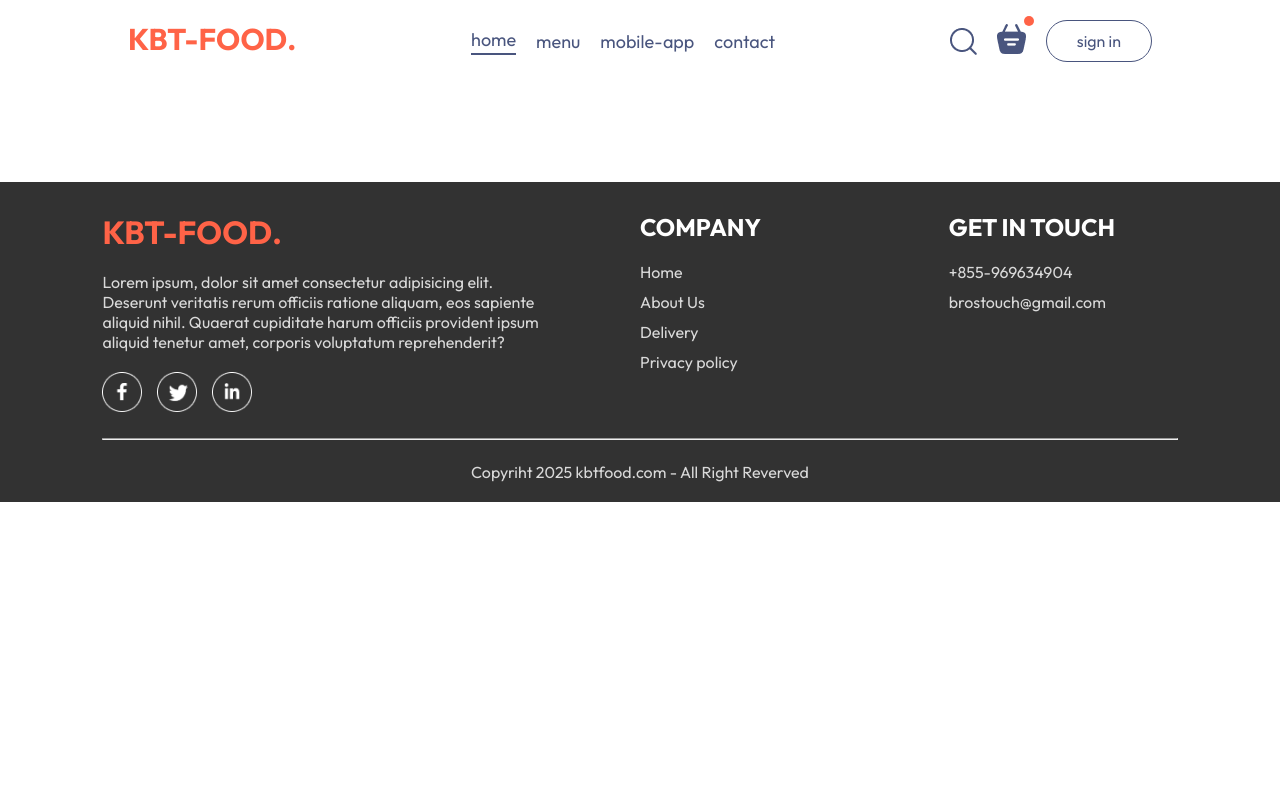
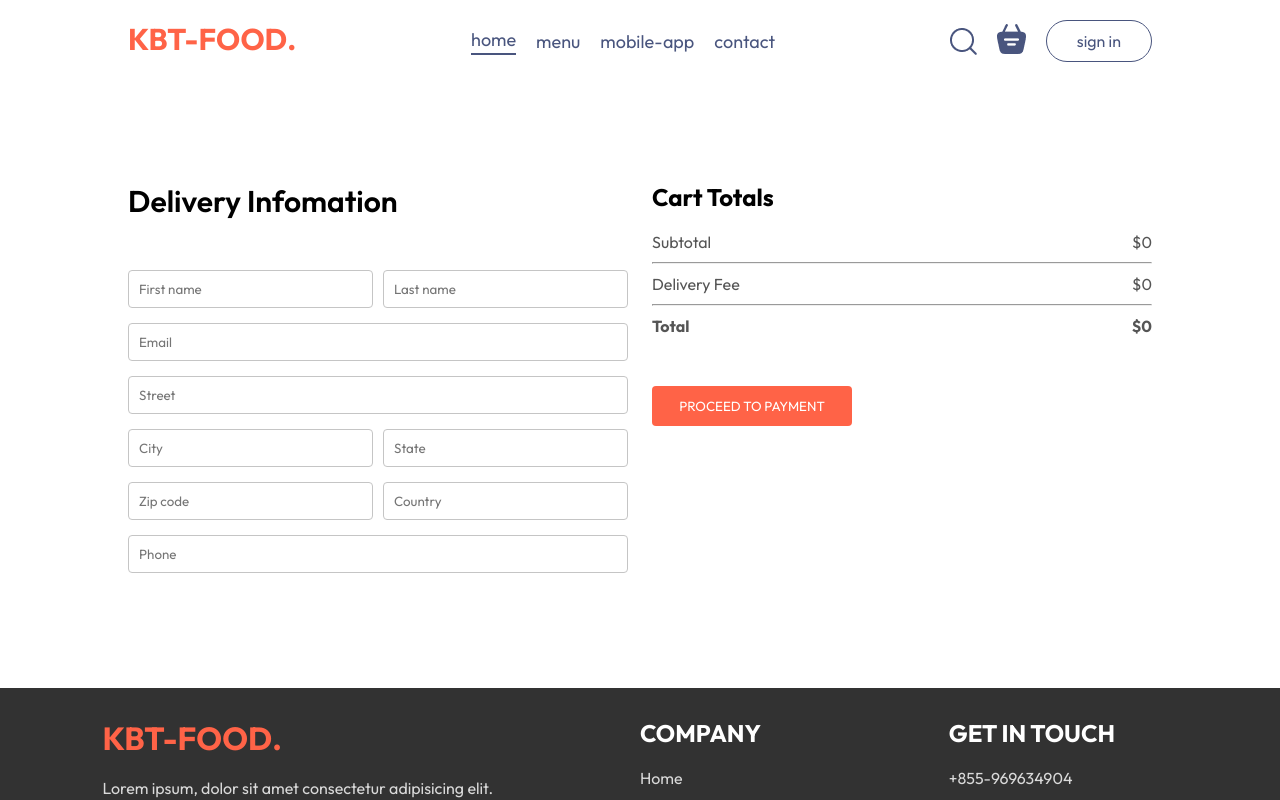
Before and after one commit to BrostouchKOK/food-del, a React (Vite) app in the folder frontend/: page /order in a window 1280 px wide. Shown: the top 800 px of the page. Built offline with nearby package versions, Linux system fonts and the light colour scheme; a web font is replaced by a local one.

Commit message:
create place order page

```diff
--- a/frontend/src/components/navbar/Navbar.jsx
+++ b/frontend/src/components/navbar/Navbar.jsx
@@ -1,9 +1,11 @@
-import React, { useState } from "react";
+import React, { useContext, useState } from "react";
 import "./Navbar.css";
 import { assets } from "../../assets/frontend_assets/assets";
 import { Link } from "react-router-dom";
+import { StoreContext } from "../../context/StoreContext";
 const Navbar = ({ setShowLogin }) => {
   const [menu, setMenu] = useState("home");
+  const {getTotalCartAmount} = useContext(StoreContext);
 
   return (
     <div className="navbar">
@@ -42,7 +44,7 @@
         <img src={assets.search_icon} alt="" />
         <div className="navbar-search-icon">
           <Link to={"/cart"}><img src={assets.basket_icon} alt="" /></Link>
-          <div className="dot"></div>
+          <div className={getTotalCartAmount()===0?"":"dot"}></div>
         </div>
         <button onClick={() => setShowLogin(true)}>sign in</button>
       </div>
--- a/frontend/src/context/StoreContext.jsx
+++ b/frontend/src/context/StoreContext.jsx
@@ -25,12 +25,24 @@
       [itemId]: prev[itemId] - 1,
     }));
   };
+  const getTotalCartAmount = () => {
+    let totalAmount = 0;
+    for (const item in cartItem) {
+      if (cartItem[item] > 0) {
+        let itemInfo = food_list.find((product) => product._id === item);
+        totalAmount += itemInfo.price * cartItem[item];
+      }
+    }
+    return totalAmount;
+  };
+
   const contextValue = {
     food_list,
     cartItem,
     setCartItem,
     addToCart,
     removeFromCart,
+    getTotalCartAmount,
   };
   return (
     <StoreContext.Provider value={contextValue}>
--- a/frontend/src/pages/cart/Cart.jsx
+++ b/frontend/src/pages/cart/Cart.jsx
@@ -1,9 +1,10 @@
 import React, { useContext } from "react";
 import "./Cart.css";
 import { StoreContext } from "../../context/StoreContext";
+import { useNavigate } from "react-router-dom";
 const Cart = () => {
-  const { cartItem, food_list, removeFromCart } = useContext(StoreContext);
-
+  const { cartItem, food_list, removeFromCart, getTotalCartAmount } =useContext(StoreContext);
+  const navigate = useNavigate();
   return (
     <div className="cart">
       <div className="cart-item">
@@ -43,20 +44,20 @@
           <div>
             <div className="cart-total-details">
               <p>Subtotal</p>
-                <p>{0}</p>
+              <p>${getTotalCartAmount()}</p>
             </div>
             <hr />
             <div className="cart-total-details">
               <p>Delivery Fee</p>
-                <p>{2}</p>
+              <p>${getTotalCartAmount()===0?0:2}</p>
             </div>
             <hr />
             <div className="cart-total-details">
               <b>Total</b>
-                <b>{0}</b>
+              <b>${getTotalCartAmount()===0?0:getTotalCartAmount() + 2}</b>
             </div>
           </div>
-            <button>PROCEED TO CHECKOUT</button>
+          <button onClick={()=>navigate("/order")}>PROCEED TO CHECKOUT</button>
         </div>
         <div className="cart-promocode">
           <div>
--- a/frontend/src/pages/place-order/PlaceOrder.css
+++ b/frontend/src/pages/place-order/PlaceOrder.css
@@ -0,0 +1,35 @@
+.place-order{
+    display: flex;
+    align-items: start;
+    justify-content: space-between;
+    gap: 20px;
+    margin-top: 100px;
+}
+.place-order-left{
+    width: 100%;
+    max-width: max(30%,500px);
+}
+.place-order-left .title{
+    font-size: 30px;
+    font-weight: 600;
+    margin-bottom: 50px;
+}
+.place-order-left input{
+    width: 100%;
+    padding: 10px;
+    border: 1px solid #c5c5c5;
+    border-radius: 4px;
+    margin-bottom: 15px;
+    outline-color: tomato;
+}
+.place-order-left .multi-fields{
+    display: flex;
+    gap: 10px;
+}
+.place-order-right{
+    width: 100%;
+    max-width: max(40%,500px);
+}
+.place-order .cart-total button{
+    margin-top: 30px;
+}
--- a/frontend/src/pages/place-order/PlaceOrder.jsx
+++ b/frontend/src/pages/place-order/PlaceOrder.jsx
@@ -1,11 +1,55 @@
-import React from 'react'
+import React, { useContext } from "react";
 import "./PlaceOrder.css";
+import { StoreContext } from "../../context/StoreContext";
 const PlaceOrder = () => {
+  const { getTotalCartAmount } = useContext(StoreContext);
   return (
-    <div>
+    <form className="place-order">
+      <div className="place-order-left">
+        <p className="title">Delivery Infomation</p>
+        <div className="multi-fields">
+          <input type="text" placeholder="First name" />
+          <input type="text" placeholder="Last name" />
+        </div>
+        <input type="email" placeholder="Email" />
+        <input type="text" placeholder="Street" />
+        <div className="multi-fields">
+          <input type="text" placeholder="City" />
+          <input type="text" placeholder="State" />
+        </div>
+        <div className="multi-fields">
+          <input type="text" placeholder="Zip code" />
+          <input type="text" placeholder="Country" />
+        </div>
+        <input type="text" placeholder="Phone" />
+      </div>
 
-    </div>
-  )
-}
+      <div className="place-order-right">
+        <div className="cart-total">
+          <h2>Cart Totals</h2>
+          <div>
+            <div className="cart-total-details">
+              <p>Subtotal</p>
+              <p>${getTotalCartAmount()}</p>
+            </div>
+            <hr />
+            <div className="cart-total-details">
+              <p>Delivery Fee</p>
+              <p>${getTotalCartAmount() === 0 ? 0 : 2}</p>
+            </div>
+            <hr />
+            <div className="cart-total-details">
+              <b>Total</b>
+              <b>
+                ${getTotalCartAmount() === 0 ? 0 : getTotalCartAmount() + 2}
+              </b>
+            </div>
+          </div>
+          <button>PROCEED TO PAYMENT</button>
+        </div>
+      </div>
+    </form>
+  );
+};
 
-export default PlaceOrder
+export default PlaceOrder;
```
Lines whose indentation alone changed are shown as unchanged.
